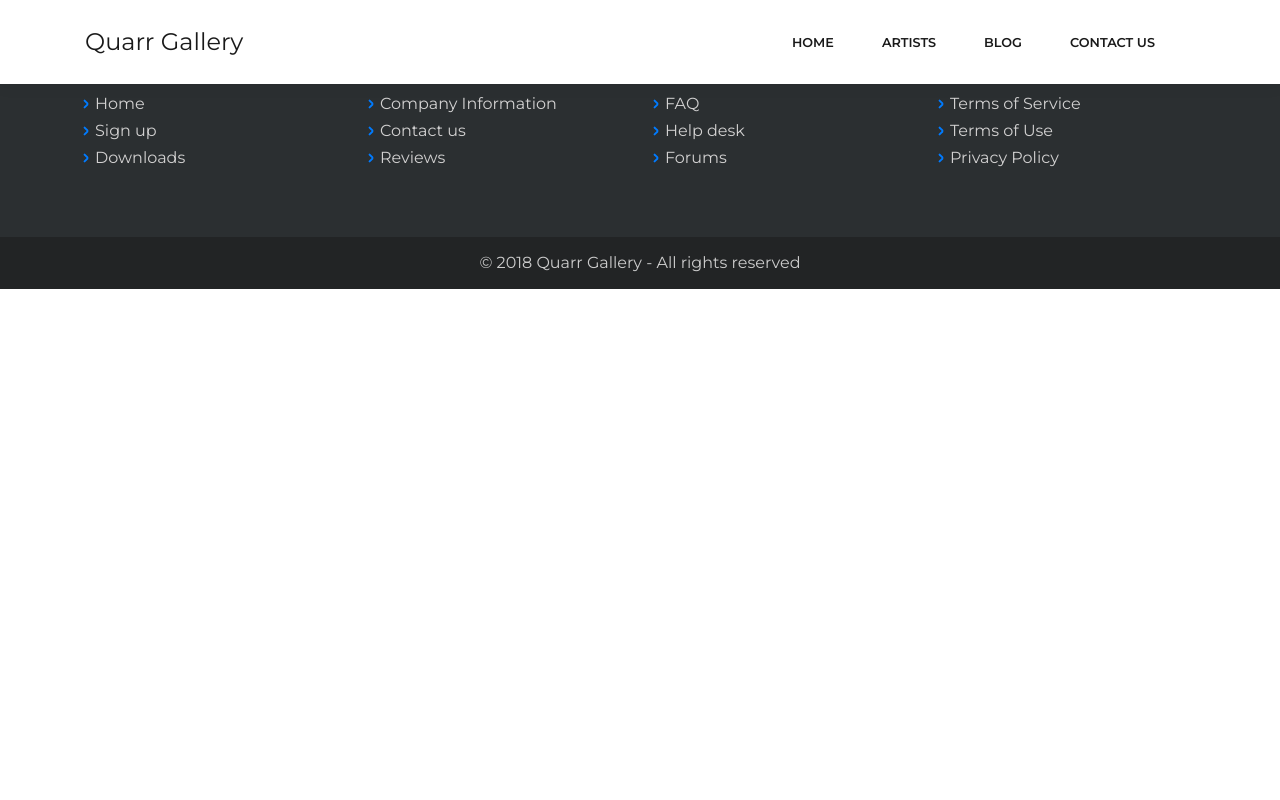
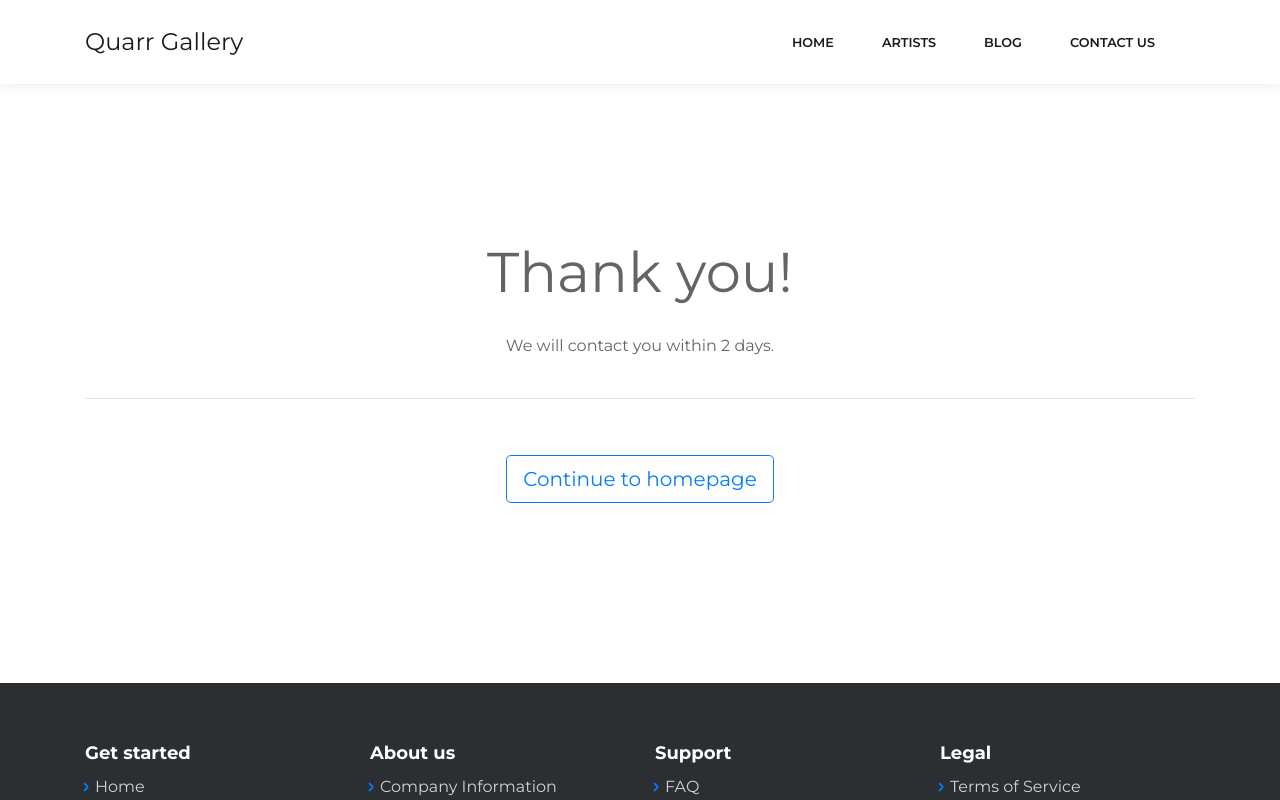
Before and after one commit to unhingedmagikarp/quarr-react, a React (Create React App) app in the folder quarr/: page /success in a window 1280 px wide. Shown: the top 800 px of the page. Built offline with nearby package versions, Linux system fonts and the light colour scheme.

Commit message:
redirect to success page after form submit

```diff
--- a/quarr/src/App.js
+++ b/quarr/src/App.js
@@ -9,6 +9,7 @@ import LandingPage from "./Components/LandingPage/LandingPage";
 import ArtistPage from "./Components/Artists/ArtistPage";
 import BlogPage from "./Components/Blog/BlogPage";
 import Contact from "./Components/ContactPage/Contact";
+import SuccessPage from "./Components/SuccessPage/SuccessPage";
 
 class App extends Component {
   render() {
@@ -22,6 +23,7 @@ class App extends Component {
             <Route path="/artists" component={ArtistPage} exact />
             <Route path="/blog" component={BlogPage} exact />
             <Route path="/contact-us" component={Contact} exact />
+            <Route path="/success" component={SuccessPage} />
           </Switch>
           <Footer />
         </React.Fragment>
--- /dev/null
+++ b/quarr/src/Components/SuccessPage/SuccessPage.css
@@ -0,0 +1,8 @@
+.header-text {
+  font-size: 56px;
+  font-family: Montserrat, sans-serif;
+  color: rgb(33, 37, 41);
+  text-align: center;
+  margin-bottom: 20px !important;
+  padding-top: 150px;
+}
--- /dev/null
+++ b/quarr/src/Components/SuccessPage/SuccessPage.js
@@ -0,0 +1,27 @@
+import React from "react";
+import "./SuccessPage.css";
+
+const SuccessPage = () => {
+  return (
+    <section className="clean-block about-us">
+      <div className="container">
+        <div className="block-heading">
+          <p className="header-text">Thank you!</p>
+          <p>We will contact you within 2 days.</p>
+          <hr style={{ marginTop: "40px" }} />
+
+          <a href="/">
+            <button
+              className="btn btn-lg btn-outline-primary"
+              style={{ marginTop: "40px", marginBottom: "40px" }}
+            >
+              Continue to homepage
+            </button>
+          </a>
+        </div>
+      </div>
+    </section>
+  );
+};
+
+export default SuccessPage;
```
